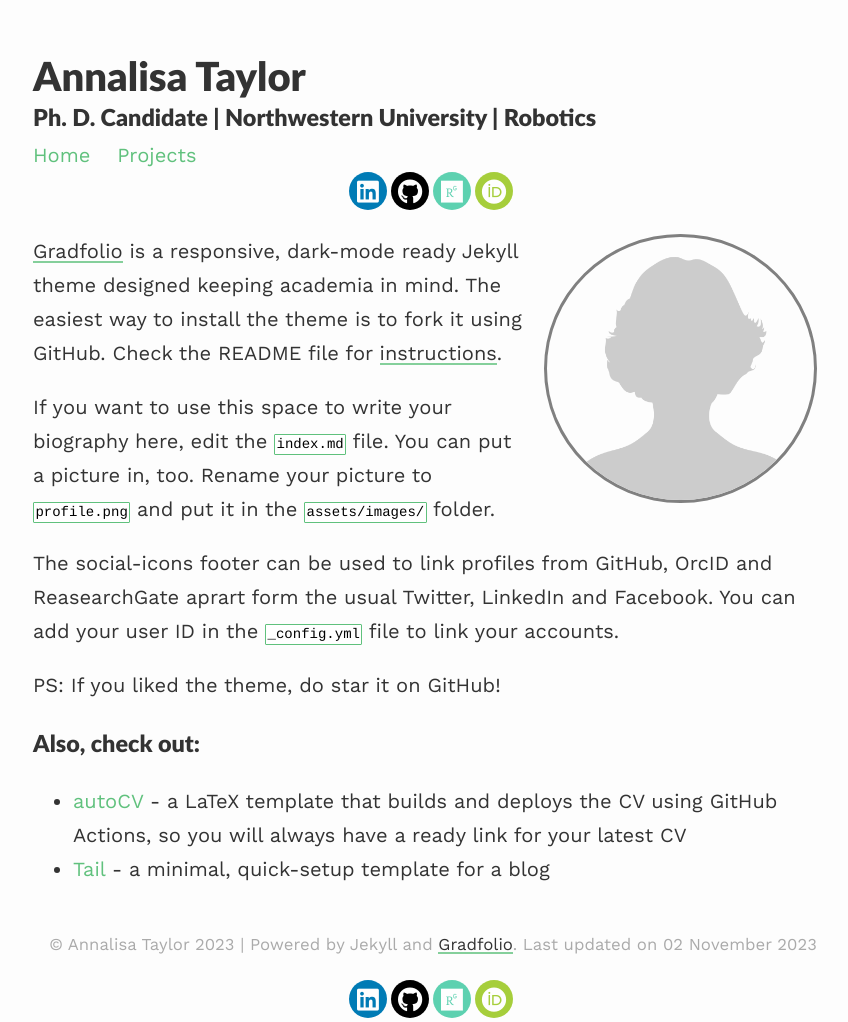
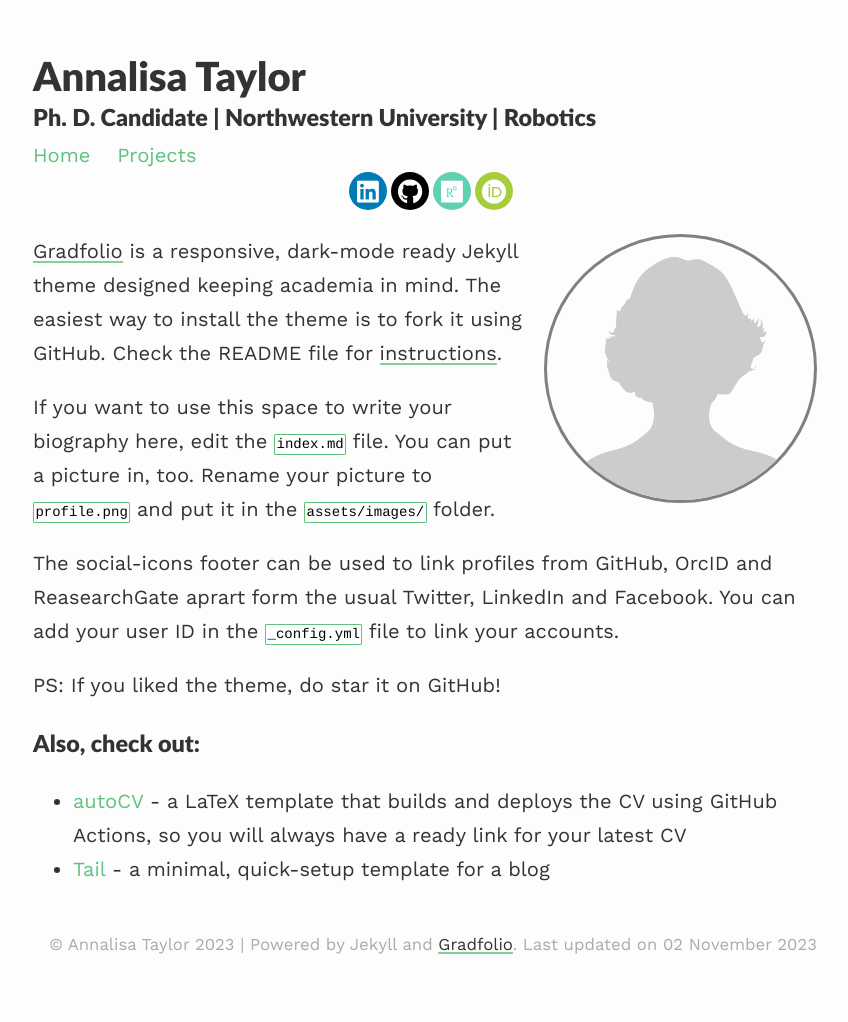
Before and after one commit to atulletaylor/atulletaylor.github.io, a Jekyll site: the page built from index.md, in a window 1280 px wide. Shown: the whole page, without its empty margins (207-1055 px from the left). Built offline with Jekyll 4.4.1, drawn with Linux system fonts in a browser that asks for light colours; nearby versions of some CDN libraries; after the commit the page ends 980 px from its top, so only the background shows below that.

Commit message:
update website

```diff
--- a/_includes/social-footer.html
+++ b/_includes/social-footer.html
@@ -1,4 +1,4 @@
-<div class="rounded-social-buttons" align="left">
+<div class="rounded-social-buttons">
 
 {%- if site.email -%}
 <a title="{{ _locale_string_email }}"
--- a/_layouts/default.html
+++ b/_layouts/default.html
@@ -41,7 +41,7 @@
             </small>
           </p>
 
-        {% include social-footer.html %}
+        <!-- {% include social-footer.html %} -->
 
         </footer>
 
```
